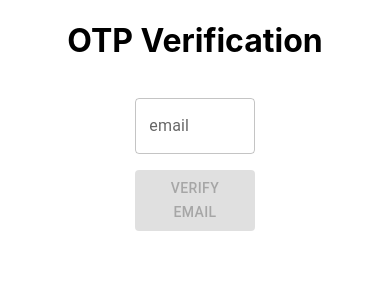
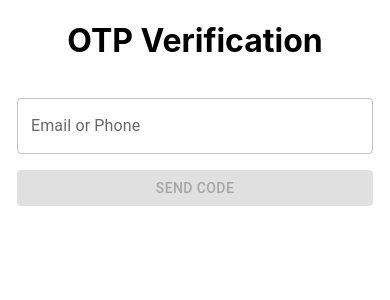
Before and after one commit to muzhig/simple-otp, a React (Create React App) app in the folder front/: page / in a window 390 px wide. Shown: the top 300 px of the page. Built offline with nearby package versions, Linux system fonts and the light colour scheme.

Commit message:
add phone verification, fix paddings, let see raw JWT code

```diff
--- a/front/src/App.tsx
+++ b/front/src/App.tsx
@@ -5,31 +5,51 @@ import jwt_decode from "jwt-decode";
 import CheckIcon from '@mui/icons-material/Check';
 
 function App() {
-  const [verifiedEmail, setVerifiedEmail] = useState<string | null>(null);
-  const [email, setEmail] = useState("");
+  const [verifiedSub, setVerifiedSub] = useState<string | null>(null);
+  const [token, setToken] = useState<string | null>(null);
+  const [emailOrPhone, setEmailOrPhone] = useState("");
   const [isOtpCodeSent, setIsOtpCodeSent] = useState(false);
   const [pinCode, setPinCode] = useState("");
 
-  const sendOtpCode = async (email: string) => {
-    // fetch POST api.potapov.dev/otp/otp-verification/start?email=${email}
-    const resp = await fetch(`https://api.potapov.dev/otp/otp-verification/start?email=${email}`, {
+  const validateEmail = (emailOrPhone: string): string | undefined => {
+    const emailCandidate = emailOrPhone.replace(" ", "").toLowerCase()
+    if (/^[^\s@]+@[^\s@]+\.[^\s@]+$/.test(emailCandidate)) {
+      return emailCandidate
+    }
+  }
+
+  const validatePhone = (emailOrPhone: string): string | undefined => {
+    const phoneCandidate = emailOrPhone.replace(/[^0-9+]/g, "")
+    if (/^\+?[0-9]{10,12}$/.test(phoneCandidate)) {
+      return phoneCandidate
+    }
+  }
+  const sendOtpCode = async (emailOrPhone: string) => {
+    const email = validateEmail(emailOrPhone)
+    const phone = validatePhone(emailOrPhone)
+    const query = email ? `email=${email}` : `phone=${phone}`
+    const resp = await fetch(`https://api.potapov.dev/otp/otp-verification/start?${query}`, {
       method: "POST",
       mode: "cors",
     })
     if (!resp.ok) {
+      // TODO: display error
       console.log("error", resp)
       return
     }
     setIsOtpCodeSent(true)
   }
 
-  const completeAuth = async (email: string, pinCode: string) => {
-    // POST api.potapov.dev/otp/otp-verification/complete?email=${email}&pin=${pinCode}
-    const resp = await fetch(`https://api.potapov.dev/otp/otp-verification/complete?email=${email}&pin=${pinCode}`, {
+  const completeAuth = async (emailOrPhone: string, pinCode: string) => {
+    const email = validateEmail(emailOrPhone)
+    const phone = validatePhone(emailOrPhone)
+    const query = email ? `email=${email}&pin=${pinCode}` : `phone=${phone}&pin=${pinCode}`
+    const resp = await fetch(`https://api.potapov.dev/otp/otp-verification/complete?${query}`, {
       method: "POST",
       mode: "cors",
     })
     if (!resp.ok) {
+      // TODO: display error
       console.log("error", resp, await resp.json())
       return
     }
@@ -37,10 +57,8 @@ function App() {
     const token = json.token
     const decoded = jwt_decode(token) as { sub: string }
 
-    const tokenEmail = decoded.sub.split(":")[1]
-    console.log("decoded", decoded, decoded.sub, tokenEmail)
-    setVerifiedEmail(tokenEmail)
-
+    setVerifiedSub(decoded.sub)
+    setToken(token)
     setIsOtpCodeSent(false)
     setPinCode("")
 
@@ -49,31 +67,32 @@ function App() {
     <div className="App">
       <h1>OTP Verification</h1>
       <Grid container justifyContent={"center"} spacing={2} sx={{mt:2}}>
-        <Grid item xs={4}>
+        <Grid item xs={11} sm={6} md={4}>
           <Stack spacing={2} direction={"column"}>
             {
-              verifiedEmail && (
-                <div>
-                  <CheckIcon sx={{color: "green"}}/>
-                  <span>Verified email: {verifiedEmail}</span>
-                </div>
-              )
-            }
+              verifiedSub ? (
+                <>
                   <TextField
-              label="email"
-              value={email}
-              onChange={(e) => setEmail(e.target.value)}
+                    label={`JWT Token (✅ ️${verifiedSub})`}
+                    value={token}
+                    autoFocus={true}
+                    sx={{width: "100%"}}
+                    onFocus={event => {
+                      event.target.select();
+                    }}
+                  />
+                  <a href={`https://jwt.io/#debugger-io?token=${token}`} target="_blank" rel="noreferrer">Check on jwt.io</a>
+                </>
+              ) : (
+                <>
+                  <TextField
+                    label="Email or Phone"
+                    value={emailOrPhone}
+                    onChange={(e) => setEmailOrPhone(e.target.value)}
                     sx={{width: "100%"}}
                   />
-            {!isOtpCodeSent && (
-              <Button
-                variant="contained"
-                disabled={!email}
-                onClick={() => sendOtpCode(email)}
-              >Verify Email</Button>
-            )}
-
-            {isOtpCodeSent && (<>
+                  {isOtpCodeSent ? (
+                    <>
                       <TextField
                         label="PIN code"
                         value={pinCode}
@@ -83,12 +102,20 @@ function App() {
                       <Button
                         variant="contained"
                         disabled={!pinCode}
-                  onClick={() => completeAuth(email, pinCode)}
+                        onClick={() => completeAuth(emailOrPhone, pinCode)}
                       >Complete Auth</Button>
                     </>
+                  ) : (
+                    <Button
+                      variant="contained"
+                      disabled={!validateEmail(emailOrPhone) && !validatePhone(emailOrPhone)}
+                      onClick={() => sendOtpCode(emailOrPhone)}
+                    >Send Code</Button>
+                  )}
+                </>
+
               )
             }
-
           </Stack>
         </Grid>
       </Grid>
```
Lines whose indentation alone changed are shown as unchanged.
